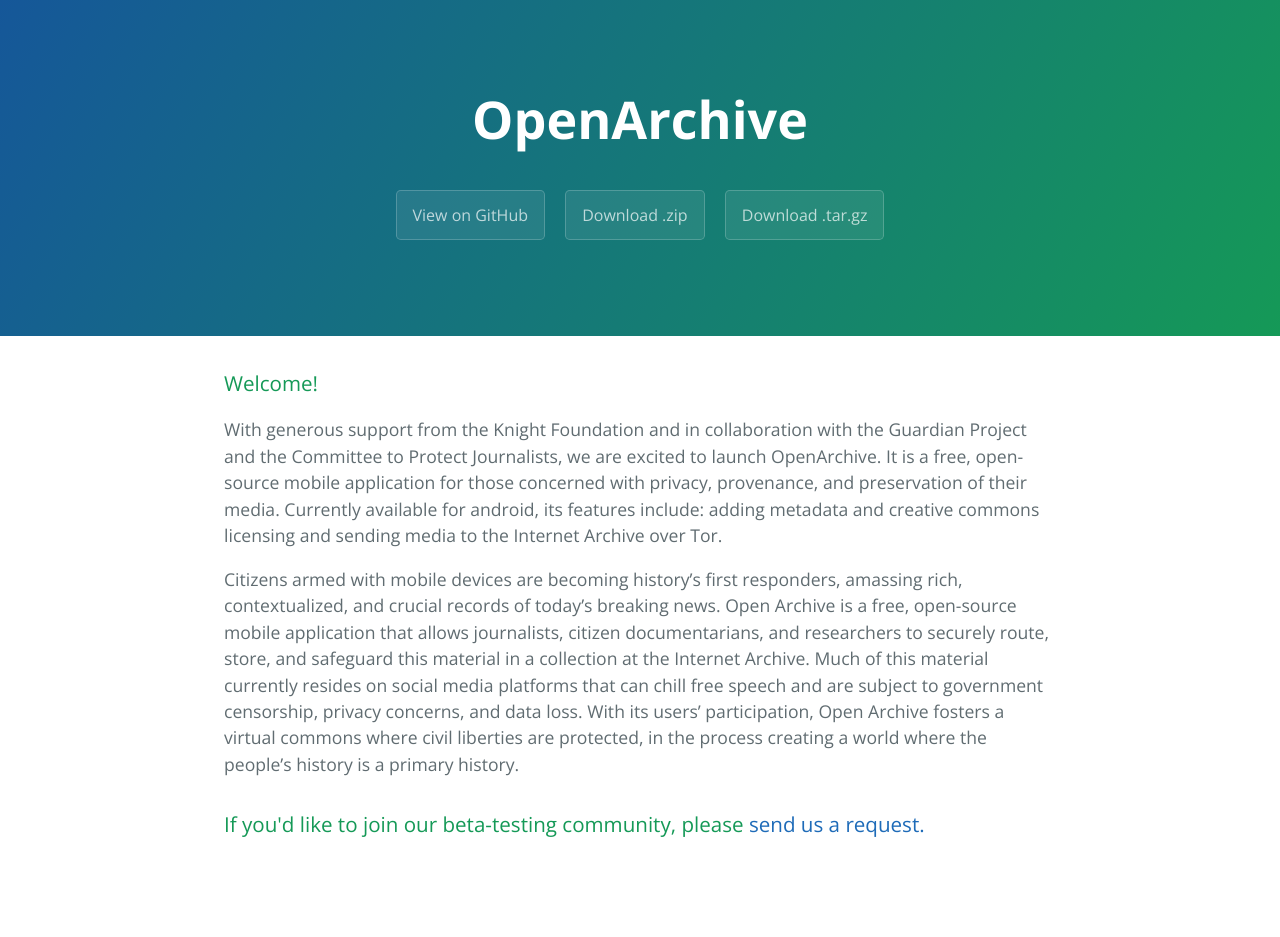
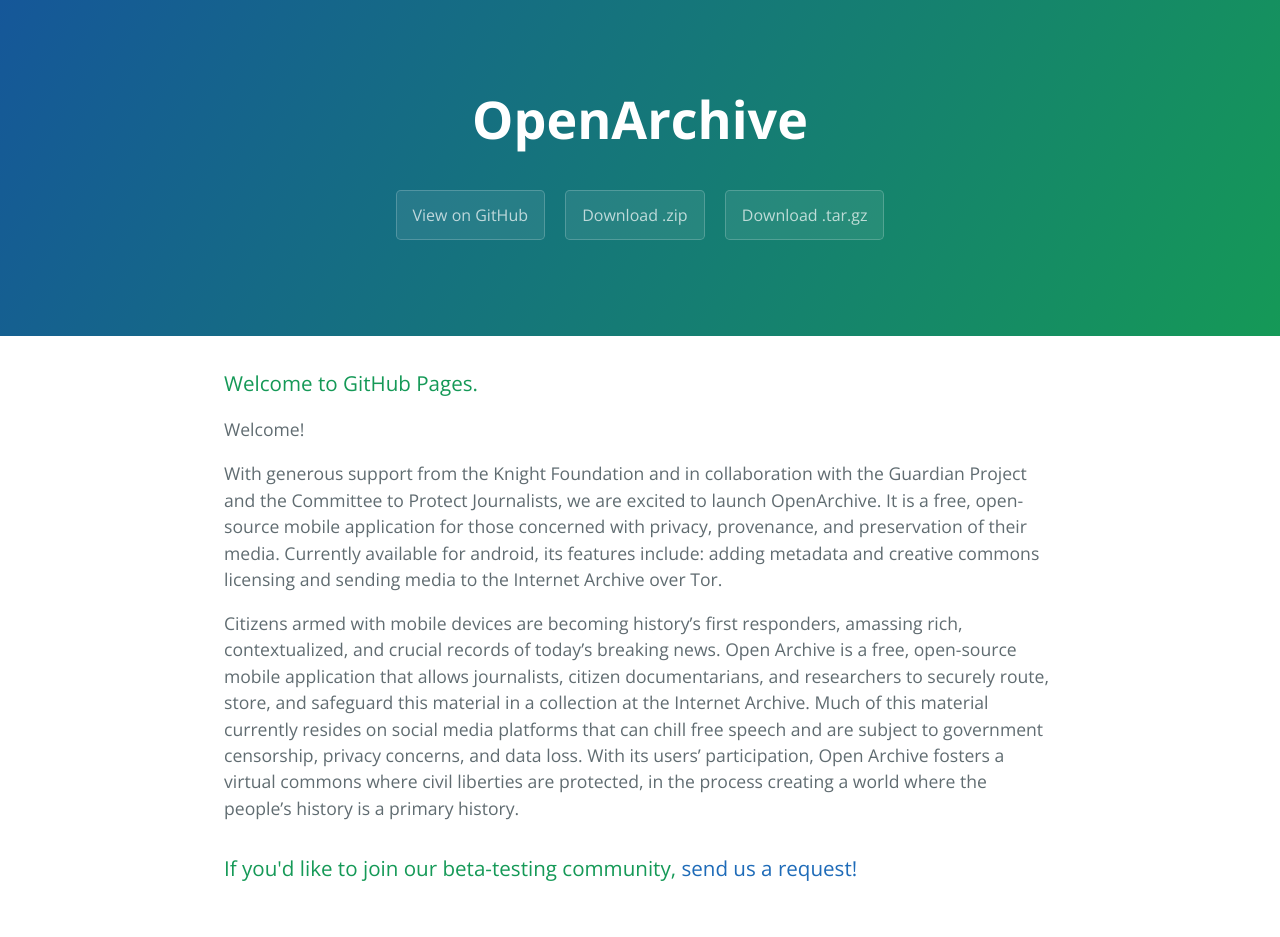
Before and after one commit to mattl/open-archive.org, a Jekyll site: the page index.html, which Jekyll copies as it is, in a window 1280 px wide. Built offline with Jekyll 4.4.1, drawn with Linux system fonts in a browser that asks for light colours; before the commit the page ends 900 px from its top, so only the background shows below that.

Commit message:
Update index.html

```diff
--- a/index.html
+++ b/index.html
@@ -20,15 +20,16 @@
 
     <section class="main-content">
       <h3>
-<a id="welcome-to-github-pages" class="anchor" href="#welcome-to-github-pages" aria-hidden="true"><span class="octicon octicon-link"></span></a>Welcome!</h3>
+<a id="welcome-to-github-pages" class="anchor" href="#welcome-to-github-pages" aria-hidden="true"><span class="octicon octicon-link"></span></a>Welcome to GitHub Pages.</h3>
 
+<p>Welcome!</p>
 
 <p>With generous support from the Knight Foundation and in collaboration with the Guardian Project and the Committee to Protect Journalists, we are excited to launch OpenArchive. It is a free, open-source mobile application for those concerned with privacy, provenance, and preservation of their media. Currently available for android, its features include: adding metadata and creative commons licensing and sending media to the Internet Archive over Tor.</p>
 
 <p> Citizens armed with mobile devices are becoming history’s first responders, amassing rich, contextualized, and crucial records of today’s breaking news. Open Archive is a free, open-source mobile application that allows journalists, citizen documentarians, and researchers to securely route, store, and safeguard this material in a collection at the Internet Archive. Much of this material currently resides on social media platforms that can chill free speech and are subject to government censorship, privacy concerns, and data loss. With its users’ participation, Open Archive fosters a virtual commons where civil liberties are protected, in the process creating a world where the people’s history is a primary history.</p>
 
 <h3>
-<p>If you'd like to join our beta-testing community, please <a href="https://plus.google.com/communities/109661563403253328227">send us a request.</a></p></h3>
+<p>If you'd like to join our beta-testing community, <a href="https://plus.google.com/communities/109661563403253328227">send us a request!</a></p></h3>
 
 
       </footer>
```
Also changed, not shown: other parts of index.html (+1 -1 lines).
